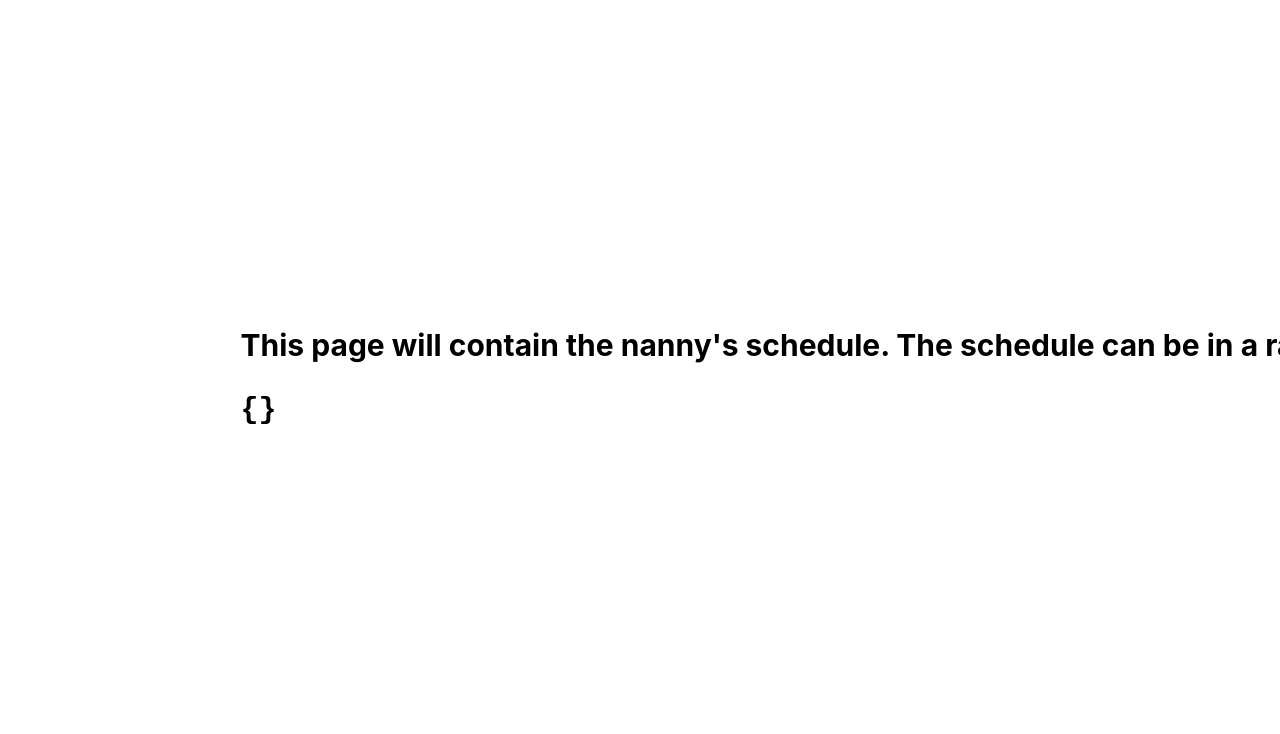
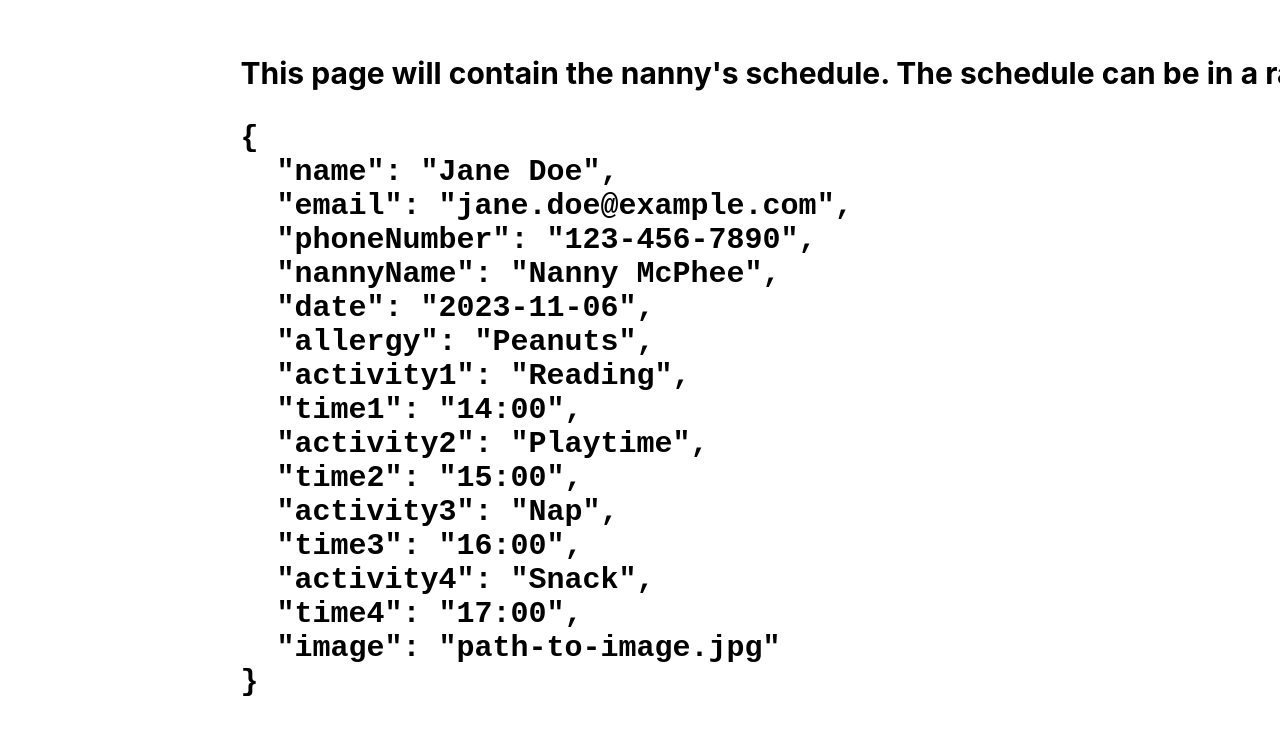
Before and after one commit to wiggys/NannyHelper, a React (Create React App) app: page /schedule in a window 1280 px wide. Shown: the part 158-892 px from the top of the page. Built offline with nearby package versions, Linux system fonts and the light colour scheme.

Commit message:
Hardcoded values for the schedule page for easy testing. The schedule page needs a UI now. Theres a comment at the bottom of Schedule telling you how to make Schedule use values from Parent.

```diff
--- a/src/Components/Schedule.js
+++ b/src/Components/Schedule.js
@@ -6,8 +6,24 @@ import {FormDataContext} from "./FormDataContext";
 /* Fixme use the radial menu for the schedule
    Fixme urgent; the schedule should be able to get data from the Parent.js inputs*/
 export const SchedulePage = () => {
-  const { formData } = useContext(FormDataContext); // access the data in read-only mode
 
+  const formData = {
+    name: "Jane Doe",
+    email: "jane.doe@example.com",
+    phoneNumber: "123-456-7890",
+    nannyName: "Nanny McPhee",
+    date: "2023-11-06",
+    allergy: "Peanuts",
+    activity1: "Reading",
+    time1: "14:00",
+    activity2: "Playtime",
+    time2: "15:00",
+    activity3: "Nap",
+    time3: "16:00",
+    activity4: "Snack",
+    time4: "17:00",
+    image: "path-to-image.jpg"
+  };
   // Save to local storage
   useEffect(() => {
     localStorage.setItem('formData', JSON.stringify(formData));
@@ -23,3 +39,7 @@ export const SchedulePage = () => {
     </div>
   );
 }
+/*
+Change the formData to use the form from the Parent page.
+const { formData } = useContext(FormDataContext); // access the data in read-only mode
+*/
```
